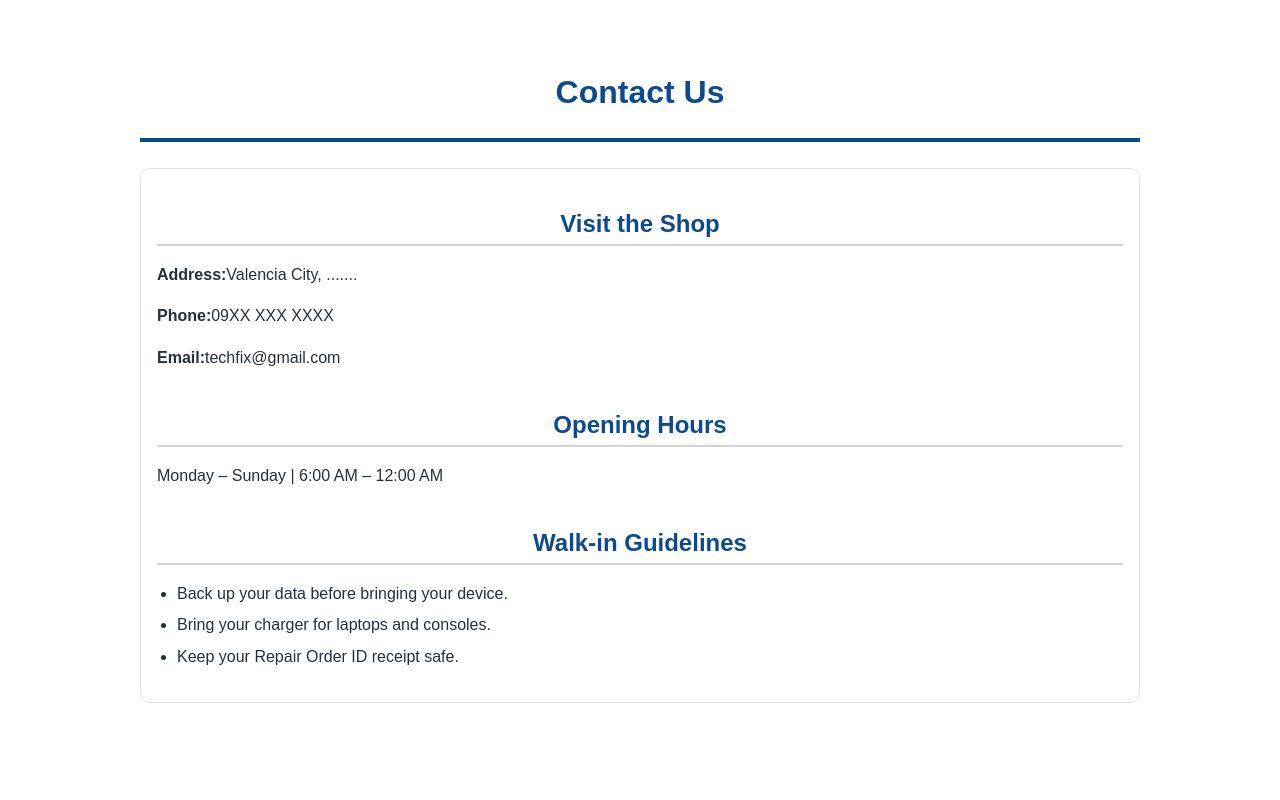
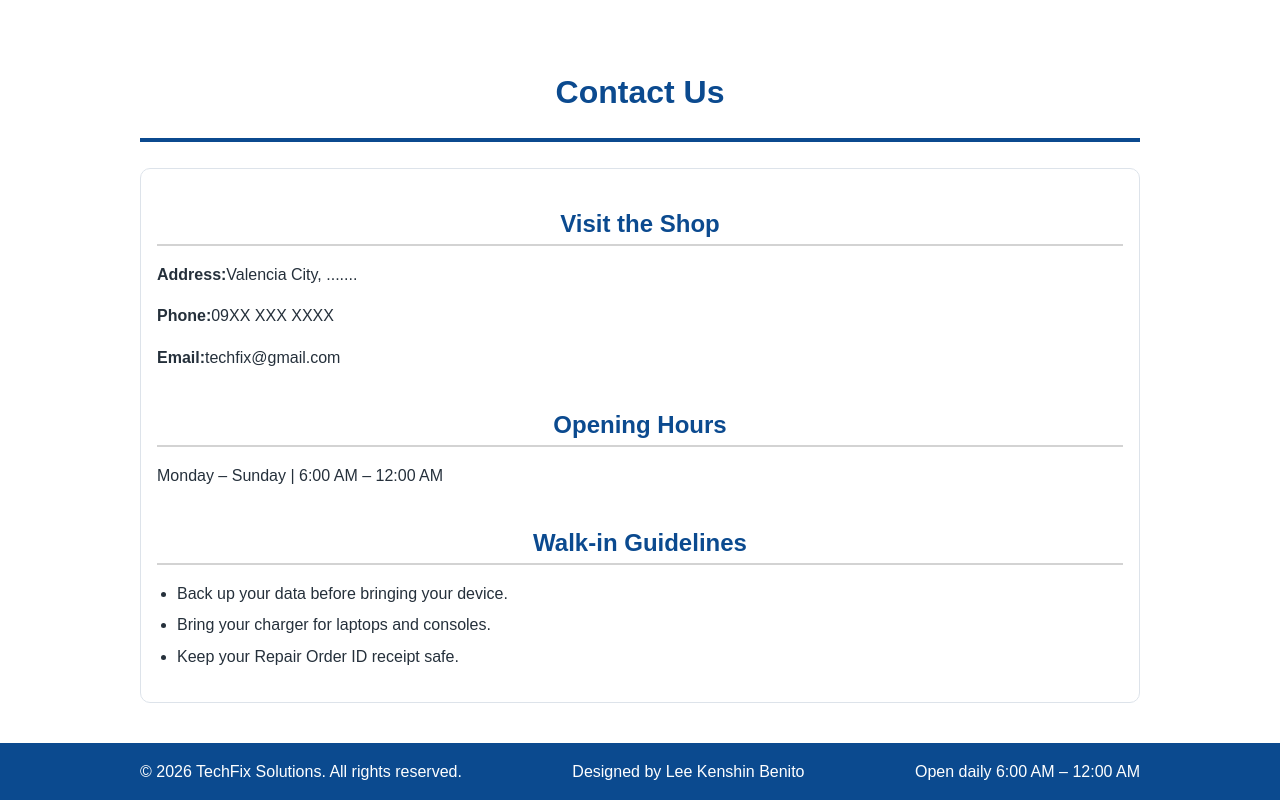
Before and after one commit to YuKry289/benito-website, a plain HTML site: page index.html in a window 1280 px wide. Shown: the part 3405-4205 px from the top of the page. Before the commit the page ends 4148 px from the top, so only its background shows below. Drawn offline with Linux system fonts and the light colour scheme.

Commit message:
Added Footer and href bug fixed (final commit, i think)

```diff
--- a/css/styles.css
+++ b/css/styles.css
@@ -349,3 +349,12 @@ tr:nth-child(even) {
   border-bottom: 2px solid lightgray;
   padding-top: 20px;
 }
+footer {
+  background-color: #0b4a8f;
+}
+.footer-inner {
+  display: flex;
+  justify-content: space-between;
+  align-items: stretch;
+  color: white;
+}
--- a/index.html
+++ b/index.html
@@ -78,7 +78,7 @@
 
   <!-- ABOUT US -->
 
-  <section id="about" class="section">
+  <section id="about-us" class="section">
     <div class="container">
       <h2 class="section-title">About Us</h2>
       <p class="section-intro">
@@ -297,13 +297,11 @@
         <button type="submit" class="btn btn-primary">Check Status</button>
       </form>
   </section>
-  <section id="contact" class="section">
+  <section id="contact-us" class="section">
     <div class="container">
       <h2 class="section-title">Contact Us</h2>
 
       <div class="grid grid-2">
-
-        <!-- Shop details -->
 
         <!-- Shop details -->
 
@@ -329,6 +327,13 @@
           </div>
         </div>
   </section>
+  <footer class="site-footer">
+    <div class="container footer-inner">
+      <p>&copy; 2026 TechFix Solutions. All rights reserved.</p>
+      <p>Designed by Lee Kenshin Benito</p>
+      <p>Open daily 6:00 AM – 12:00 AM</p>
+    </div>
+  </footer>
 </body>
 
 </html>
```
